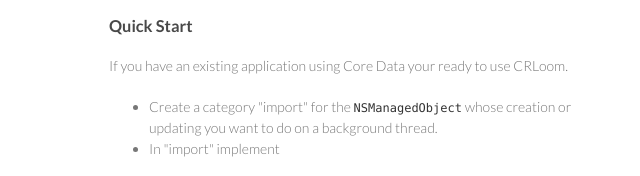
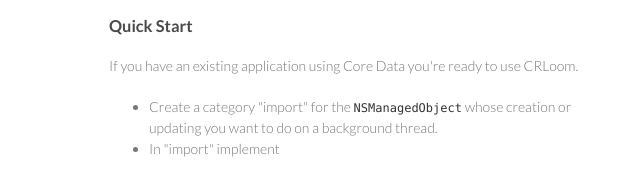
Before and after one commit to cruffenach/CRLoom, a plain HTML site: page index.html in a window 1280 px wide. Shown: the part 392-568 px from the top of the page, 461-1101 px from the left. Drawn offline with Linux system fonts and the light colour scheme.

Commit message:
typo in index.html

```diff
--- a/index.html
+++ b/index.html
@@ -43,7 +43,7 @@
 <h3>
 <a name="quick-start" class="anchor" href="#quick-start"><span class="octicon octicon-link"></span></a>Quick Start</h3>
 
-<p>If you have an existing application using Core Data your ready to use CRLoom. </p>
+<p>If you have an existing application using Core Data you're ready to use CRLoom. </p>
 
 <ul>
 <li>Create a category "import" for the <code>NSManagedObject</code> whose creation or updating you want to do on a background thread.</li>
```
